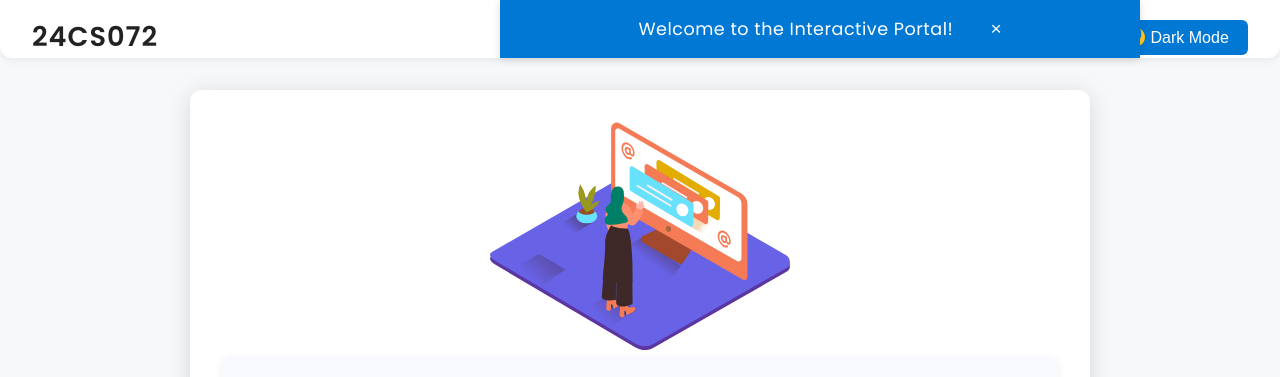
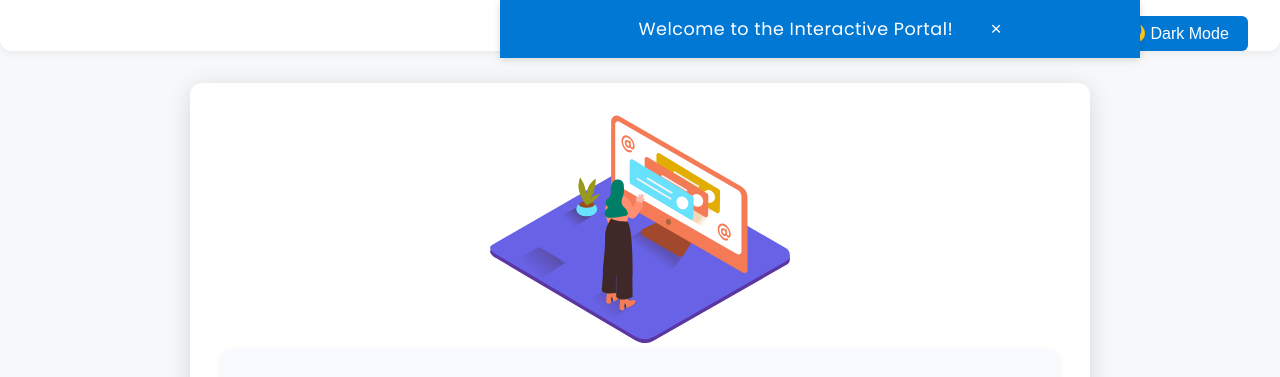
Before and after one commit to Manav-9406/Practical-4, a plain HTML site: page index.html in a window 1280 px wide. Shown: the top 377 px of the page. Drawn offline with Linux system fonts and the light colour scheme; files whose address does not match are found by name.

Commit message:
Update index.html

```diff
--- a/index.html
+++ b/index.html
@@ -24,7 +24,7 @@
     </div>
 
     <div class="top-bar" style="display:flex;justify-content:space-between;align-items:center;padding:1rem 2rem 0 2rem;">
-        <h2 style="margin:0;">24CS072</h2>
+        <h2 style="margin:0;"></h2>
         <div class="button-group" style="display:flex;gap:1rem;">
             <button id="themeToggle" class="btn">🌙 Dark Mode</button>
         </div>
@@ -108,4 +108,5 @@
 
     <script src="script.js"></script>
 </body>
+
 </html>
```
